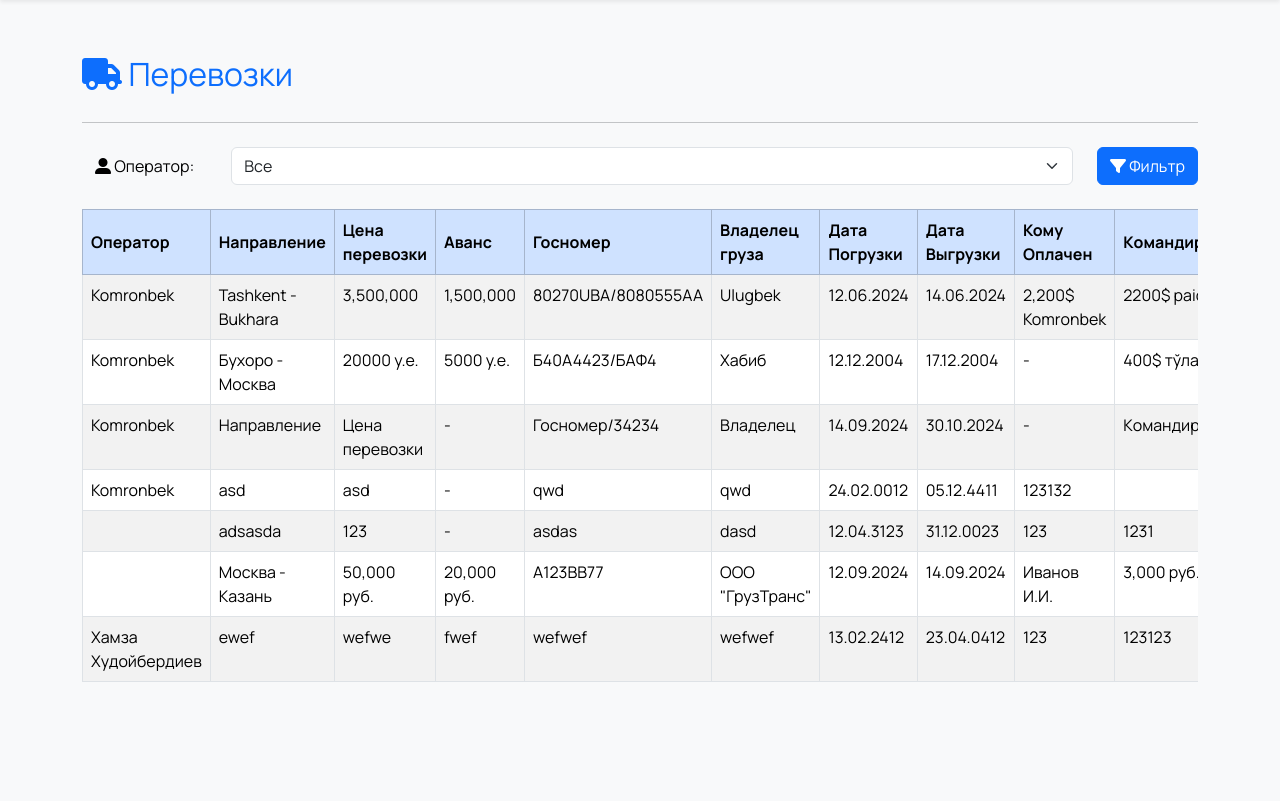
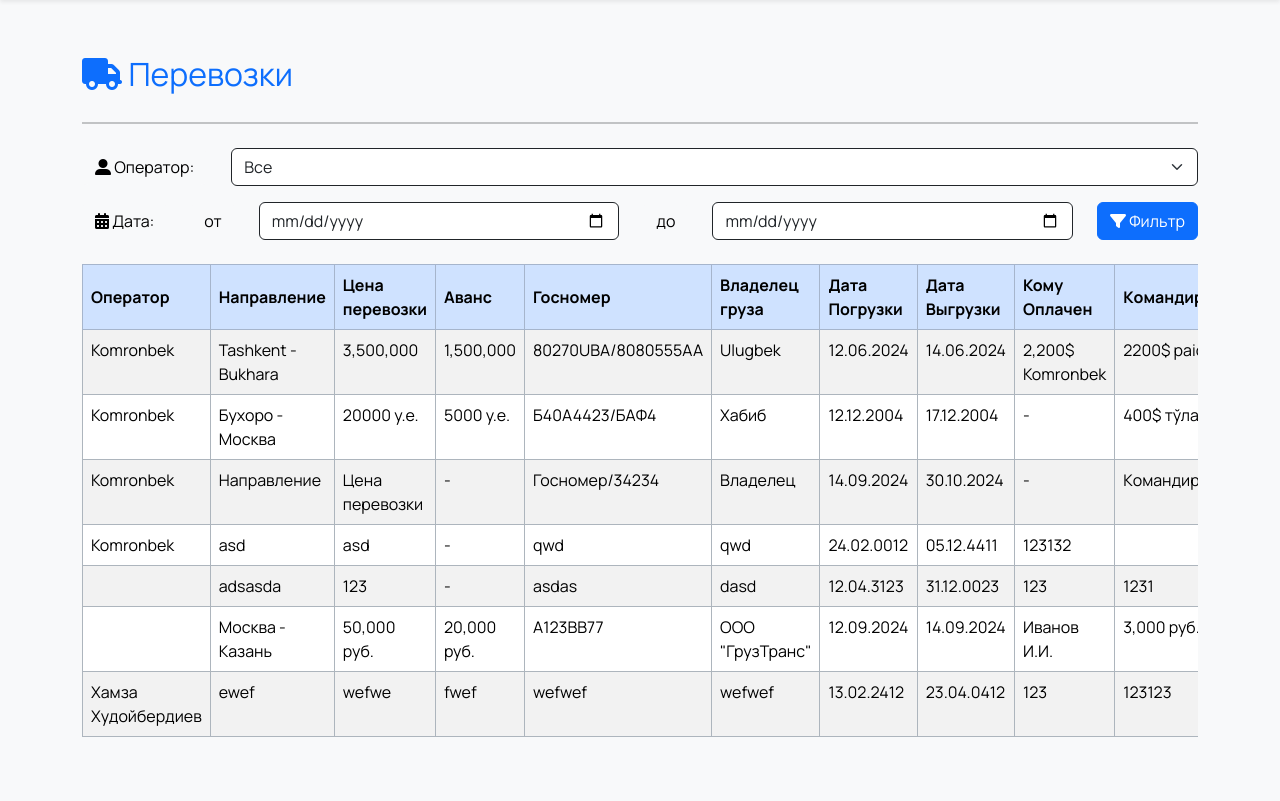
Before and after one commit to ok7uz/TransPorter, a Django app: page / in a window 1280 px wide. Shown: the part 70-871 px from the top of the page. Before the commit the page ends 752 px from the top, so only its background shows below. Run offline with Django 5.2, Linux system fonts and the light colour scheme; a user stored in the database is signed in; data comes from the database, SQL or seed files in the repository; some libraries are stand-ins or nearby versions.

Commit message:
Inputs' border dark, date from and to filter

```diff
--- a/auth/forms.py
+++ b/auth/forms.py
@@ -4,8 +4,8 @@ from django.core.exceptions import ValidationError
 
 
 class LoginForm(forms.Form):
-    username = forms.CharField(label='Логин')
-    password = forms.CharField(widget=forms.PasswordInput, label='Пароль')
+    username = forms.CharField(label='Логин', widget=forms.TextInput(attrs={'class': 'border-dark'}))
+    password = forms.CharField(widget=forms.PasswordInput(attrs={'class': 'border-dark'}), label='Пароль')
 
     def clean(self):
         cleaned_data = super().clean()
--- a/templates/base.html
+++ b/templates/base.html
@@ -1,5 +1,5 @@
 <!doctype html>
-<html lang="en">
+<html lang="ru">
     <head>
         <meta charset="utf-8">
         <meta name="viewport" content="width=device-width, initial-scale=1">
--- a/templates/home.html
+++ b/templates/home.html
@@ -1,39 +1,81 @@
 {% extends 'base.html' %}
+
 {% block content %}
+
     <div class="my-4 row">
-            <div class="col-auto fs-2 text-primary"><i class="fa-solid fa-truck"></i> Перевозки</div>
+        <div class="col-auto fs-2 text-primary">
+            <i class="fa-solid fa-truck"></i>
+            Перевозки
+        </div>
         <div class="col text-end">
             {% if not request.user.is_staff %}
                 <a href="{% url 'transportation-create' %}" class="btn btn-primary">
-
-                       <i class="fa-solid fa-plus"></i> Добавить
-
-                </a>{% endif %}
+                    <i class="fa-solid fa-plus"></i>
+                    Добавить
+                </a>
+            {% endif %}
+        </div>
     </div>
 
-        </div>
-    <hr>
+    <hr class="border border-dark text-dark bg-dark">
+
     {% if request.user.is_staff %}
         <form method="GET">
-            <div class="row my-4">
+            <div class="row mt-4">
                 <div class="col-auto">
-                    <button class="btn btn-light"><i class="fa-solid fa-user-large"> </i> Оператор:</button></div>
+                    <button class="btn btn-light">
+                        <i class="fa-solid fa-user-large"> </i>
+                        Оператор:
+                    </button>
+                </div>
                 <div class="col">
-                    <select class="form-select " aria-label="Default select example" name="operator">
-
-                     <option value="" {% if not request.GET.operator %} selected {% endif %}>Все</option>
+                    <select class="form-select border-dark" aria-label="Default select example" name="operator">
+                        <option value="" {% if not request.GET.operator %} selected {% endif %}>
+                            Все
+                        </option>
                         {%  for operator in operators %}
-  <option value="{{ operator.username }}" {% if request.GET.operator == operator.username %} selected {% endif %}>{{ operator.first_name }}</option>
+                            <option value="{{ operator.username }}" {% if request.GET.operator == operator.username %} selected {% endif %}>
+                                {{ operator.first_name }}
+                            </option>
                         {% endfor %}
-                </select></div>
+                </select>
+                </div>
+            </div>
+            <div class="row mb-4 mt-3">
                 <div class="col-auto">
-                <button type="submit" class="btn btn-primary"><i class="fa-solid fa-filter"></i> Фильтр</button>
+                    <button class="btn btn-light">
+                        <i class="fa-solid fa-calendar-days"></i>
+                        Дата:
+                    </button>
+                </div>
+                <div class="col-auto">
+                    <button class="btn btn-light">
+                        от
+                    </button>
+                </div>
+                <div class="col">
+                    <input type="date" class="form-control border-dark" name="date_from" value="{{ request.GET.date_from }}" lang="ru">
+                </div>
+                <div class="col-auto">
+                    <button class="btn btn-light">
+                        до
+                    </button>
+                </div>
+                <div class="col">
+                    <input type="date" lang="ru" xml:lang="ru" class="form-control border-dark" name="date_to" value="{{ request.GET.date_to }}">
+                </div>
+                <div class="col-auto">
+                    <button type="submit" class="btn btn-primary">
+                        <i class="fa-solid fa-filter"></i>
+                        Фильтр
+                    </button>
                 </div>
             </div>
         </form>
     {% endif %}
+
     <div class="overflow-x-scroll">
-            <table class="table table-hover table-bordered table-striped">
+        <table class="table table-hover table-bordered table-striped border-dark-subtle">
             <thead class="table-primary align-middle">
                 <tr>
                     {% if request.user.is_staff %}
@@ -74,5 +116,6 @@
                 </tr>
                 {% endfor %}
             </tbody>
-        </table></div>
+        </table>
+    </div>
 {% endblock %}
--- a/templates/login.html
+++ b/templates/login.html
@@ -3,7 +3,7 @@
 {% block content %}
     <div class="col-md-5 m-auto mt-5 fw-">
         <div class="text-primary fs-2 ">Вход на сайт</div>
-        <hr>
+    <hr class="border border-dark text-dark bg-dark">
         <form method="post" class="mt-4">
             {% csrf_token %}
             {{ form|crispy }}
--- a/templates/operator-create.html
+++ b/templates/operator-create.html
@@ -3,7 +3,7 @@
 {% block content %}
     <div class="col-md-8 m-auto">
         <div class="mb-4 mt-2 fs-2 text-primary">Добавить операторы</div>
-        <hr>
+        <hr class="border border-black text-dark bg-dark">
         <form method="post">
         {{ form.error_messages }}
             {% csrf_token %}
--- a/templates/operator-list.html
+++ b/templates/operator-list.html
@@ -13,9 +13,9 @@
             </div>
 
         </div>
-    <hr>
-    <table class="table table-hover table-bordered table-striped">
-        <thead class="table-primary align-middle">
+    <hr class="border border-dark text-dark bg-dark">
+    <table class="table table-hover table-bordered table-striped border-dark text-black">
+        <thead class="table-primary align-middle border-dark">
         <tr>
             {% if request.user.is_staff %}
                 <th>Оператор</th>
--- a/trans_operator/forms.py
+++ b/trans_operator/forms.py
@@ -5,9 +5,9 @@ from django.core.exceptions import ValidationError
 
 
 class OperatorCreateForm(forms.Form):
-    name = forms.CharField(max_length=100, label='Имя')
-    username = forms.CharField(max_length=100, label='Логин')
-    password = forms.CharField(widget=forms.PasswordInput, label='Пароль')
+    name = forms.CharField(max_length=100, label='Имя', widget=forms.TextInput(attrs={'class': 'border-dark'}))
+    username = forms.CharField(max_length=100, label='Логин', widget=forms.TextInput(attrs={'class': 'border-dark'}))
+    password = forms.CharField(widget=forms.PasswordInput(attrs={'class': 'border-dark'}), label='Пароль')
 
     def save(self):
         cleaned_data = self.cleaned_data
--- a/transportation/forms.py
+++ b/transportation/forms.py
@@ -20,10 +20,16 @@ class TransportationForm(forms.ModelForm):
             'additional',
         ]
         widgets = {
-            'loading_date': forms.DateInput(attrs={'type': 'date'}, format='YYYY-MM-DD'),
-            'unloading_date': forms.DateInput(attrs={'type': 'date'}, format='YYYY-MM-DD'),
-            'business_trip': forms.Textarea(attrs={'rows': 3}),
-            'additional': forms.Textarea(attrs={'rows': 3}),
+            'route': forms.TextInput(attrs={'class': 'border-dark'}),
+            'transport_price': forms.TextInput(attrs={'class': 'border-dark'}),
+            'advance_payment': forms.TextInput(attrs={'class': 'border-dark'}),
+            'license_plate': forms.TextInput(attrs={'class': 'border-dark'}),
+            'cargo_owner': forms.TextInput(attrs={'class': 'border-dark'}),
+            'loading_date': forms.DateInput(attrs={'type': 'date', 'class': 'border-dark'}, format='YYYY-MM-DD'),
+            'unloading_date': forms.DateInput(attrs={'type': 'date', 'class': 'border-dark'}, format='YYYY-MM-DD'),
+            'remaining_amount': forms.TextInput(attrs={'class': 'border-dark'}),
+            'business_trip': forms.Textarea(attrs={'rows': 3, 'class': 'border-dark'}),
+            'additional': forms.Textarea(attrs={'rows': 3, 'class': 'border-dark'}),
         }
 
     def __init__(self, *args, user=None, **kwargs):
--- a/transportation/models.py
+++ b/transportation/models.py
@@ -13,6 +13,7 @@ class Transportation(models.Model):
     remaining_amount = models.CharField(max_length=255, blank=True, null=True, verbose_name='Кому Оплачен')  # Remaining payment amount
     business_trip = models.TextField(blank=True, null=True, verbose_name='Kомандировичный')
     additional = models.TextField(blank=True, null=True, verbose_name='Дополнительный')
+    created = models.DateField(auto_now_add=True)
 
     class Meta:
         db_table = 'transportation'
--- a/transportation/views.py
+++ b/transportation/views.py
@@ -1,3 +1,5 @@
+from datetime import date, timedelta
+
 from django.contrib.auth.mixins import LoginRequiredMixin
 from django.contrib.auth.models import User
 from django.shortcuts import render, redirect
@@ -17,12 +19,14 @@ class TransportationView(LoginRequiredMixin, TemplateView):
         context = super().get_context_data(**kwargs)
         context['form'] = TransportationForm()
         if user.is_staff:
-            print(self.request, self.request.GET)
             operator = self.request.GET.get('operator', None)
-            print(self.request.GET.get('operator', None))
+            date_from = self.request.GET.get('date_from', None)
+            date_to = self.request.GET.get('date_to', None)
+            date_to = date.today().strftime('%Y-%m-%d') if not date_to else date_to
+            date_from = (date.today() - timedelta(days=30)).strftime('%Y-%m-%d') if not date_from else date_from
             context['transportations'] = Transportation.objects.all()
             context['transportations'] = context['transportations'].filter(operator__username=operator) if operator else context['transportations']
-            print(context['transportations'])
+            context['transportations'] = context['transportations'].filter(created__range=[date_from, date_to]) if date_from and date_to else context['transportations']
         else:
             context['transportations'] = Transportation.objects.filter(operator=user)
         context['operators'] = User.objects.filter(is_staff=False)
```
Also changed, not shown: transportation/migrations/0004_transportation_created_alter_transportation_operator.py (added). Lines whose indentation alone changed are shown as unchanged.
